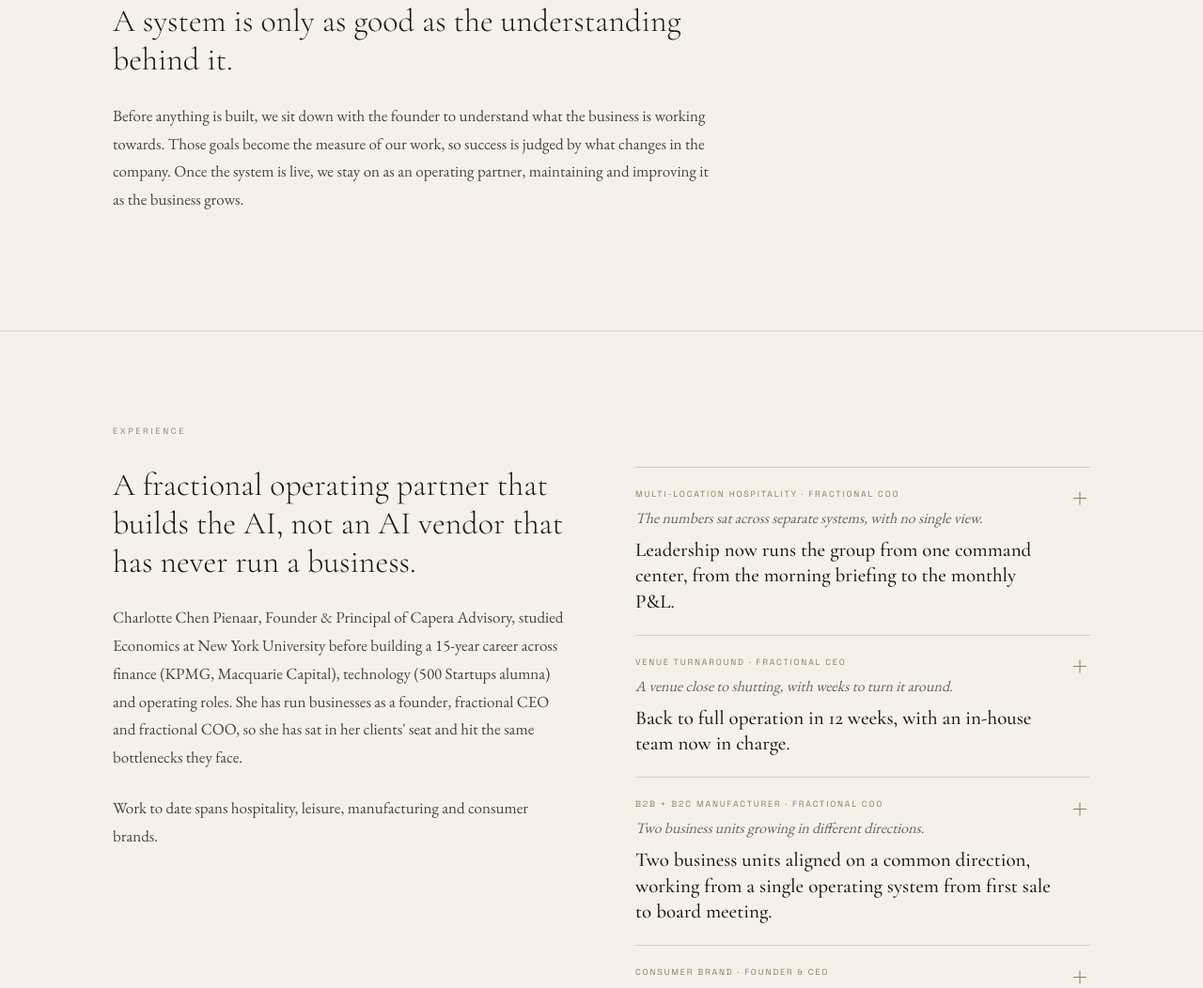
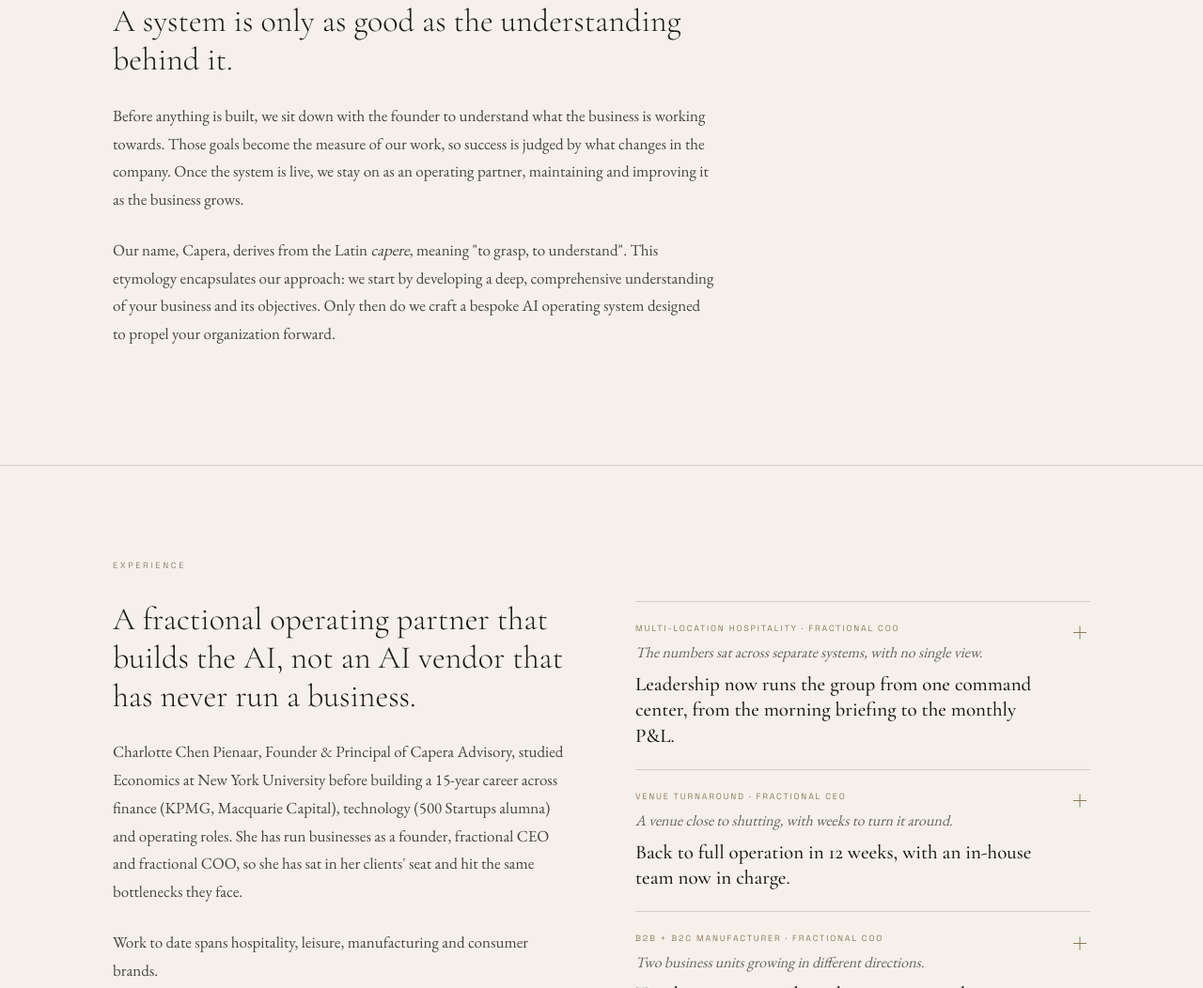
Before and after one commit to lottethehuman/capera-advisory-ai, a plain HTML site: page index.html in a window 1280 px wide. Shown: the part 1687-2739 px from the top of the page at 94% size. Drawn offline with nearby package versions, Linux system fonts and the light colour scheme.

Commit message:
Add Capera name paragraph to How We Work section
Co-Authored-By: Claude Haiku 5.5 <noreply@anthropic.com>
Claude-Session: https://claude.ai/code/session_01AbfPkp8MfJ8ny6xURRySxw

```diff
--- a/index.html
+++ b/index.html
@@ -657,6 +657,7 @@ html[lang="zh-Hant"] .track-outcome { text-wrap: pretty; }
     <div style="max-width: 640px;">
       <h2 class="exp-h2" data-i18n="hww_h2">A system is only as good as the understanding behind it.</h2>
       <p class="exp-body" data-i18n="hww_b">Before anything is built, we sit down with the founder to understand what the business is working towards. Those goals become the measure of our work, so success is judged by what changes in the company. Once the system is live, we stay on as an operating partner, maintaining and improving it as the business grows.</p>
+      <p class="exp-body">Our name, Capera, derives from the Latin <em>capere</em>, meaning "to grasp, to understand". This etymology encapsulates our approach: we start by developing a deep, comprehensive understanding of your business and its objectives. Only then do we craft a bespoke AI operating system designed to propel your organization forward.</p>
     </div>
   </div>
 </section>
```
